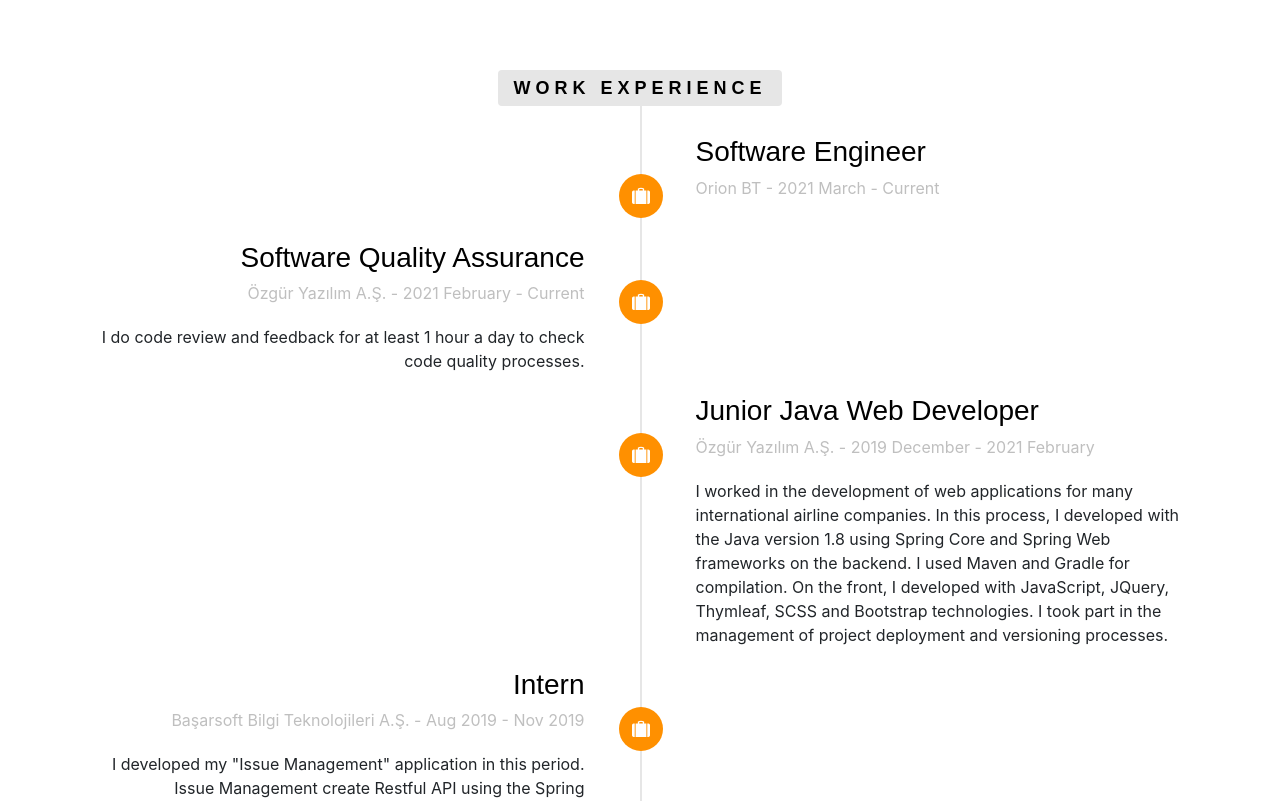
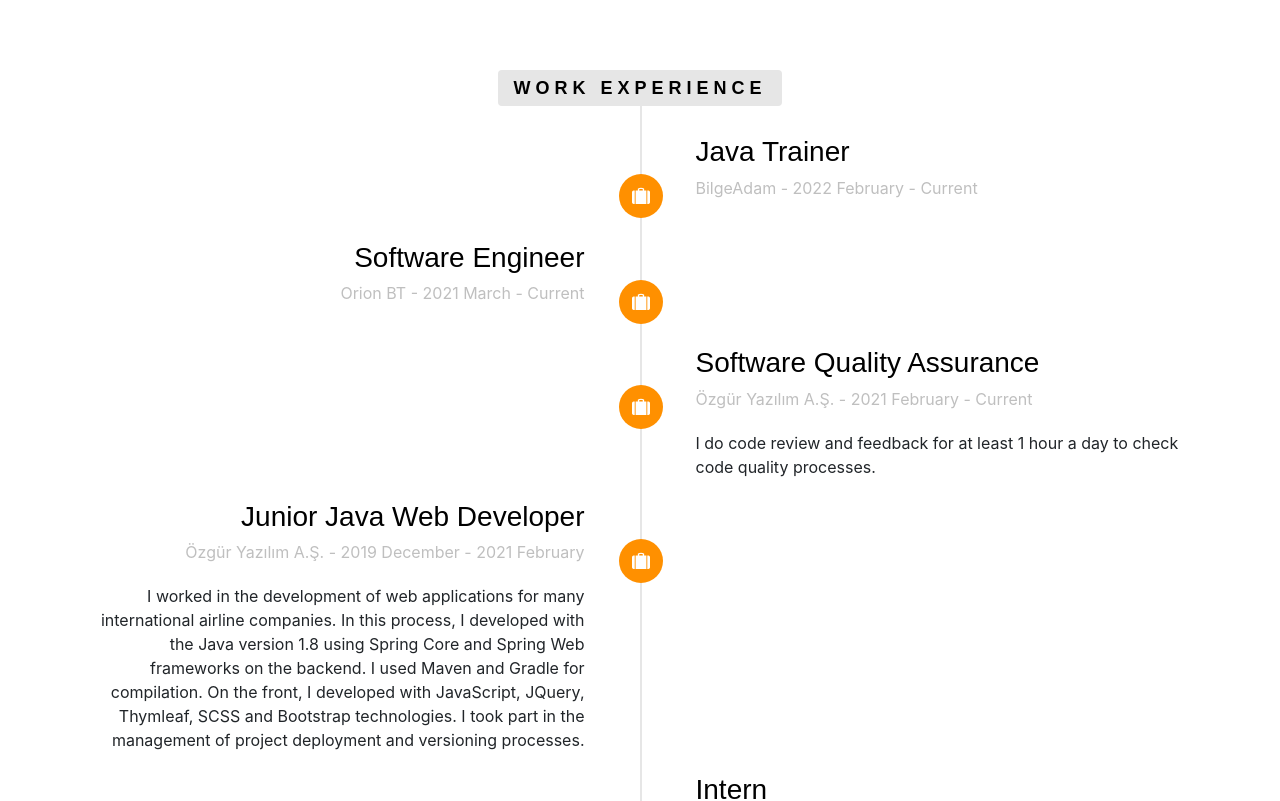
Before and after one commit to burakkggul/profile, a React (Create React App) app: page / in a window 1280 px wide. Shown: the part 1780-2581 px from the top of the page. Built offline with nearby package versions, Linux system fonts and the light colour scheme.

Commit message:
new cob added

```diff
--- a/src/profileInit.js
+++ b/src/profileInit.js
@@ -47,6 +47,11 @@
         title: "Work Experience",
         icon: "icon-suitcase",
         timelines: [
+          {
+            title: "Java Trainer",
+            company: "BilgeAdam - 2022 February - Current",
+            body:""
+          },
           {
             title: "Software Engineer",
             company: "Orion BT - 2021 March - Current",
```
